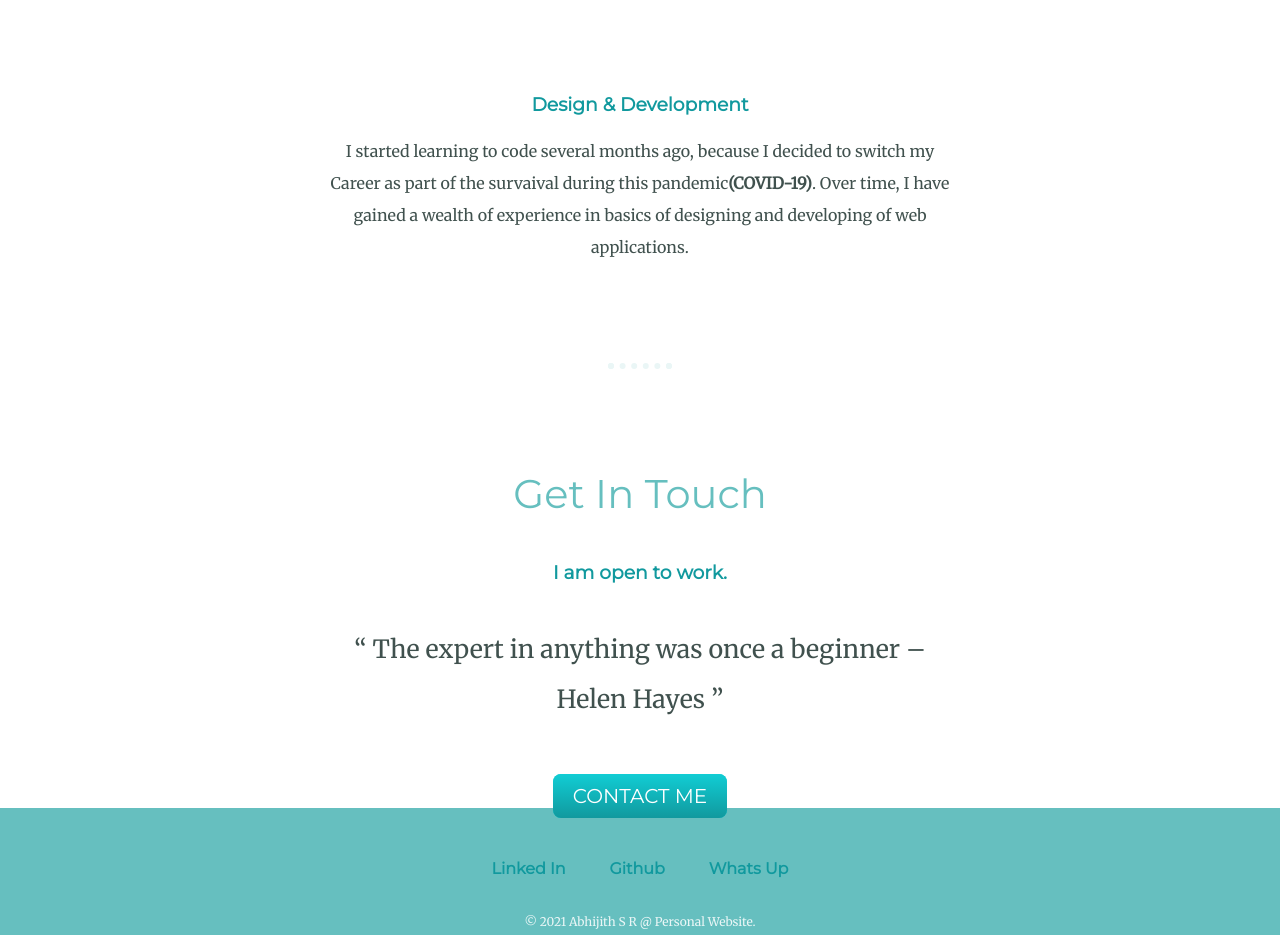
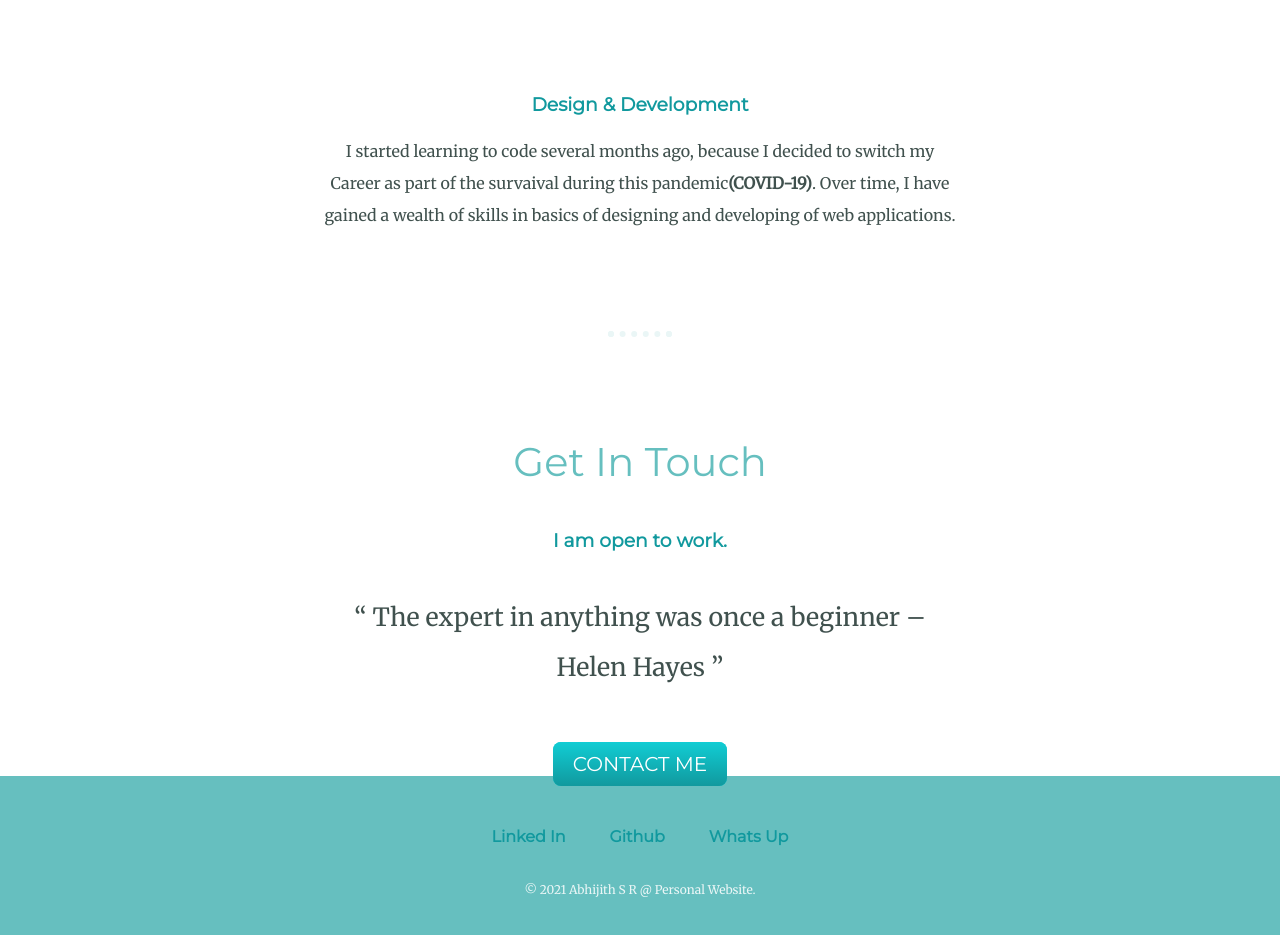
Before and after one commit to abhijithsr2020/CV, a plain HTML site: page index.html in a window 1280 px wide. Shown: the part 1640-2575 px from the top of the page. Drawn offline with Linux system fonts and the light colour scheme.

Commit message:
Update index.html

```diff
--- a/index.html
+++ b/index.html
@@ -81,7 +81,7 @@
 
       <div class="skill-row">
         <h3>Design & Development</h3>
-        <p>I started learning to code several months ago, because I decided to switch my Career as part of the survaival during this pandemic<span class="bold">(COVID-19)</span>. Over time, I have gained a wealth of experience in basics of designing and developing of web applications.</p>
+        <p>I started learning to code several months ago, because I decided to switch my Career as part of the survaival during this pandemic<span class="bold">(COVID-19)</span>. Over time, I have gained a wealth of skills in basics of designing and developing of web applications.</p>
 
       </div>
 
```
